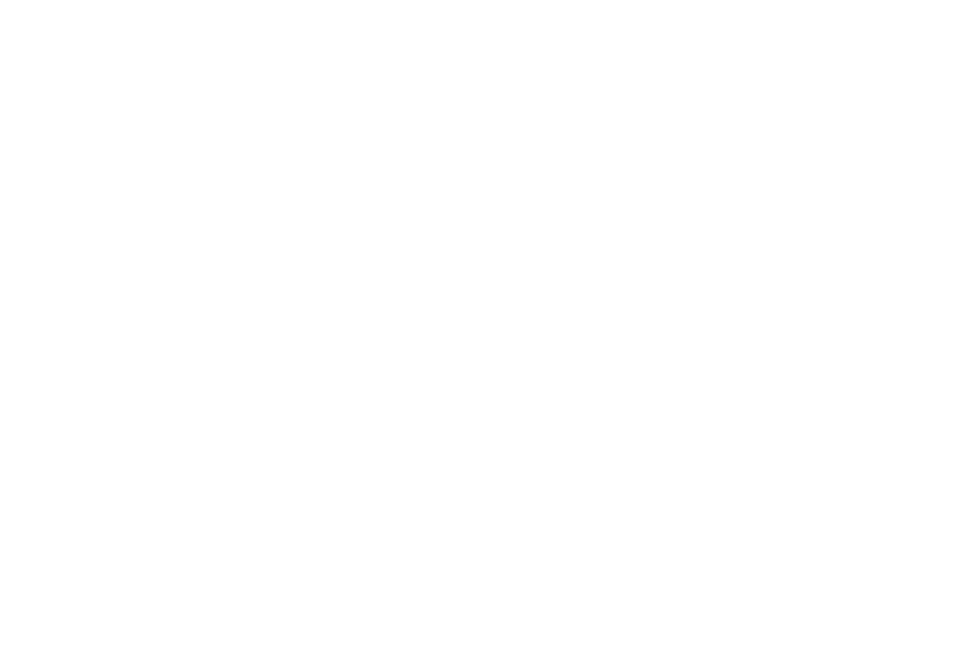
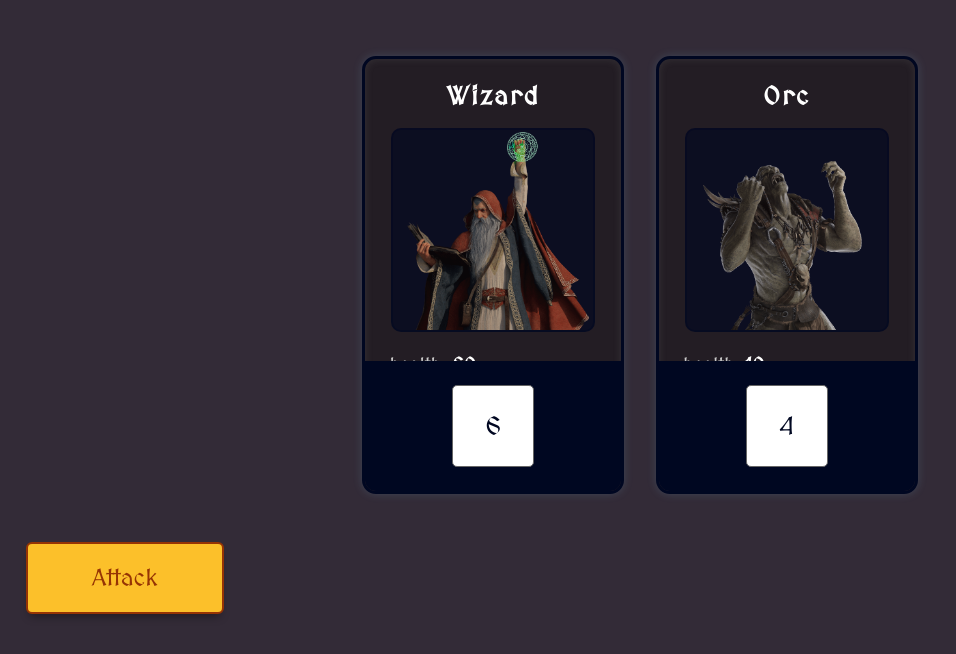
Before and after one commit to RawleJuglal/RolePlayingGame, a website built with Vite: page index.html in a window 1280 px wide. Shown: the whole page, without its empty margins (0-956 px from the left). Built offline with nearby package versions, Linux system fonts and the light colour scheme.

Commit message:
feature added
renderCharacter function

```diff
--- a/index.html
+++ b/index.html
@@ -7,7 +7,19 @@
     <title>RPG</title>
   </head>
   <body>
-    <div id="app"></div>
+    <div id="app">
+      <main>
+        <div id="hero">
+
+        </div>
+        <div id="monster">
+
+        </div>
+    </main>
+    <section id="actions">
+        <button id="attack-button">Attack</button>
+    </section>
+    </div>
     <script type="module" src="/main.js"></script>
   </body>
 </html>
--- a/main.js
+++ b/main.js
@@ -1 +1,33 @@
 import './style.css'
+
+const hero = {
+  elementId: "hero",
+  name: `Wizard`,
+  avatar: `images/wizard.png`,
+  health:60,
+  diceRoll:6
+}
+
+const monster = {
+  elementId:"monster",
+  name:`Orc`,
+  avatar: `images/orc.png`,
+  health:10,
+  diceRoll:4
+}
+
+function renderCharacter(data) {
+  const { elementId, name, avatar, health, diceRoll} = data
+  document.getElementById(elementId).innerHTML =
+      `<div class="character-card">
+          <h4 class="name"> ${name} </h4>
+          <img class="avatar" src="${avatar}" />
+          <div class="health">health: <b> ${health} </b></div>
+          <div class="dice-container">
+              <div class="dice"> ${diceRoll} </div>
+          </div>
+      </div>`
+}
+
+renderCharacter(hero);
+renderCharacter(monster);
--- a/style.css
+++ b/style.css
@@ -1,97 +1,205 @@
-:root {
-  font-family: Inter, system-ui, Avenir, Helvetica, Arial, sans-serif;
-  line-height: 1.5;
-  font-weight: 400;
+@import url('https://fonts.googleapis.com/css2?family=MedievalSharp&display=swap');
 
-  color-scheme: light dark;
-  color: rgba(255, 255, 255, 0.87);
-  background-color: #242424;
-
-  font-synthesis: none;
-  text-rendering: optimizeLegibility;
-  -webkit-font-smoothing: antialiased;
-  -moz-osx-font-smoothing: grayscale;
-  -webkit-text-size-adjust: 100%;
+html, body {
+  padding: 0;
+  margin: 0;
+  background: rgb(51,43,55);
+  background: radial-gradient(circle, rgba(51,43,55,1) 0%, rgba(51,43,55,1) 100%);
+  display: flex;
+  flex-direction: column;
+  align-items: center;
+  color:#fff;
+  font-family: 'MedievalSharp', cursive;
 }
 
-a {
-  font-weight: 500;
-  color: #646cff;
-  text-decoration: inherit;
-}
-a:hover {
-  color: #535bf2;
+main {
+  display:flex;
+  flex-direction: column;
+  align-items: center;
+  margin-top: .5rem;
 }
 
-body {
-  margin: 0;
-  display: flex;
-  place-items: center;
-  min-width: 320px;
-  min-height: 100vh;
+@media(min-width:550px){
+ main {
+      flex-direction: row;
+      margin:6vh 5vw;
+      justify-content: center;
+      width:86vw;
+      gap: 2rem;
+  }
 }
 
-h1 {
-  font-size: 3.2em;
-  line-height: 1.1;
+.character-card {
+  height:14rem;
+  margin-top: .5rem;
+  width:94vw;
+  max-width: 230px;
+  padding: 1vh 1vw;
+  font-size: 1.6rem;
+  color: white;
+  border-radius: 14px;
+  position: relative;
+  background: #231d24;
+  text-align: center;
+  overflow: hidden;
+  border: 0.2rem solid #000721;
+  box-shadow: inset 0px 0px 6px 2px rgba(100,100,100,0.2),
+              0px 0px 10px rgba(117,182,214,0.2);
 }
 
-#app {
-  max-width: 1280px;
-  margin: 0 auto;
-  padding: 2rem;
+@media(min-width:550px){
+  .character-card {
+      border: 0.2rem solid #000721;
+      height:26rem;
+      width:37vw;
+  }
+}
+
+.name {
+  margin: 1vh 0;
+  width:100%;
+  letter-spacing: 0.08em;
+  font-size: 90%;
+}
+
+@media(min-width:550px){
+  .name {
+  margin: 2vh 0;
+  font-size: 100%;
+}
+}
+
+.avatar {
+  width: 15vh;
+  border: 2px solid #000721;
+  max-width:100%;
+  opacity: 0.8;
+  border-radius: 10px;
+  background-color: rgba(0, 7, 33, 0.8);
+}
+
+@media(min-width:550px){
+  .avatar {
+      width: 25vh;
+  }
+}
+
+.health {
+  font-size:1.1rem;
+  font-weight: normal;
+  width:90%;
+  text-align: left;
+  margin: 1vh 5%;
+  color:#ccc;
+  letter-spacing: 0.03em
+}
+
+@media(min-width:550px){
+  .health {
+      margin: 2vh 5%;
+  }
+}
+
+.health b {
+  font-weight: bold;
+  color:#fff;
+}
+
+.health-bar-outer {
+  background: #171217;
+  height: 1vh;
+  width:90%;
+  margin: 0 5%;
+  border-radius: 2px;
+}
+
+.health-bar-outer .health-bar-inner {
+  background: #466d34;
+  height: 100%;
+  border-radius: 2px;
+}
+
+.health-bar-outer .health-bar-inner.danger {
+  background:#d1435f;
+}
+
+.dice-container {
+  width:100%;
+  height: 20%;
+  position: absolute;
+  bottom:0;
+  left:0px;
+  right:0;
+  background: #000721;
+  display: flex;
+  justify-content: center;
+  align-items: center;
+  gap: .5rem;
+}
+
+@media(min-width:550px){
+  .dice-container {
+      height: 30%;
+      border-bottom-left-radius: 3px;
+      border-bottom-right-radius: 3px;
+  }
+}
+
+.dice, .placeholder-dice{
+  height:5.5vh;
+  width:5.5vh;
+  background: #fff;
+  border-radius: 5px;
+  border:1px solid #666;
+  color:#000721;
+  text-align: center;
+  line-height: 6vh;
+}
+
+@media(min-width:550px){
+.dice-container .dice, .dice-container .placeholder-dice{
+  height:10vh;
+  width:10vh;
+  line-height: 10.5vh;
+}
+}
+
+.dice-container .placeholder-dice{
+  background-color: transparent;
+}
+
+button {
+  margin-top: .5rem;
+  font-family: 'MedievalSharp', cursive;
+  background-color: #fcc02a;
+  border: 2px solid #963404;
+  outline: none;
+  padding-left:5vw;
+  padding-right:5vw;
+  text-align: center;
+  text-decoration: none;
+  display: inline-block;
+  font-size: 1.5rem;
+  border-radius: 6px;
+  cursor: pointer;
+  color:#963404;
+  height:9vh;
+  box-shadow: 0px 6px 10px -4px rgba(0,0,0,0.4);
+}
+
+@media(min-width:550px){
+  button {
+      margin-top: 0;
+  }
+}
+
+button:focus { outline: 0 }
+
+.end-game{
+  margin-top: 25%;
   text-align: center;
 }
 
-.logo {
-  height: 6em;
-  padding: 1.5em;
-  will-change: filter;
-  transition: filter 300ms;
+.end-emoji{
+  font-size: 80px;
 }
-.logo:hover {
-  filter: drop-shadow(0 0 2em #646cffaa);
-}
-.logo.vanilla:hover {
-  filter: drop-shadow(0 0 2em #f7df1eaa);
-}
-
-.card {
-  padding: 2em;
-}
-
-.read-the-docs {
-  color: #888;
-}
-
-button {
-  border-radius: 8px;
-  border: 1px solid transparent;
-  padding: 0.6em 1.2em;
-  font-size: 1em;
-  font-weight: 500;
-  font-family: inherit;
-  background-color: #1a1a1a;
-  cursor: pointer;
-  transition: border-color 0.25s;
-}
-button:hover {
-  border-color: #646cff;
-}
-button:focus,
-button:focus-visible {
-  outline: 4px auto -webkit-focus-ring-color;
-}
-
-@media (prefers-color-scheme: light) {
-  :root {
-    color: #213547;
-    background-color: #ffffff;
-  }
-  a:hover {
-    color: #747bff;
-  }
-  button {
-    background-color: #f9f9f9;
-  }
-}
```
Also changed, not shown: images/orc.png (added), images/wizard.png (added).
